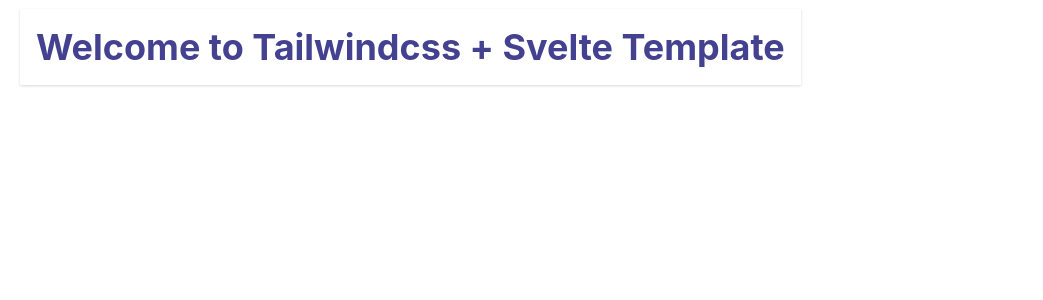
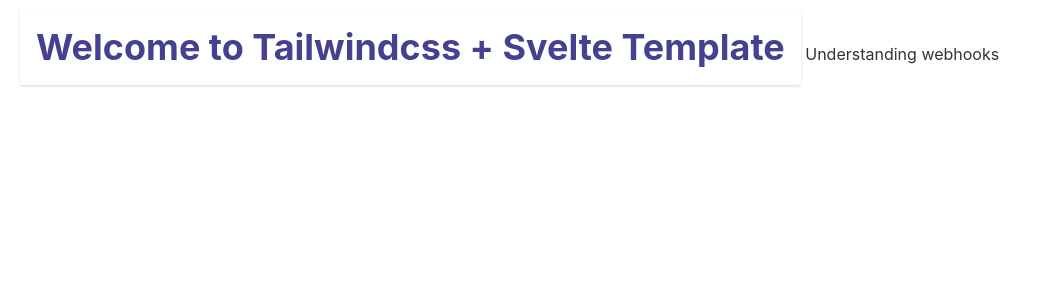
Before and after one commit to GauravRajSharma/demo-webhooks, a Svelte app: page / in a window 1280 px wide. Shown: the top 300 px of the page, without its empty margins (0-1043 px from the left). Built offline with nearby package versions, Linux system fonts and the light colour scheme.

Commit message:
- webhooks demo v.10

```diff
--- a/src/App.svelte
+++ b/src/App.svelte
@@ -4,4 +4,5 @@
 
 <div class="container p-3">
   <span class="text-indigo-800 font-bold text-4xl shadow p-4">{heading}</span>
+  <span>Understanding webhooks</span>
 </div>
```
